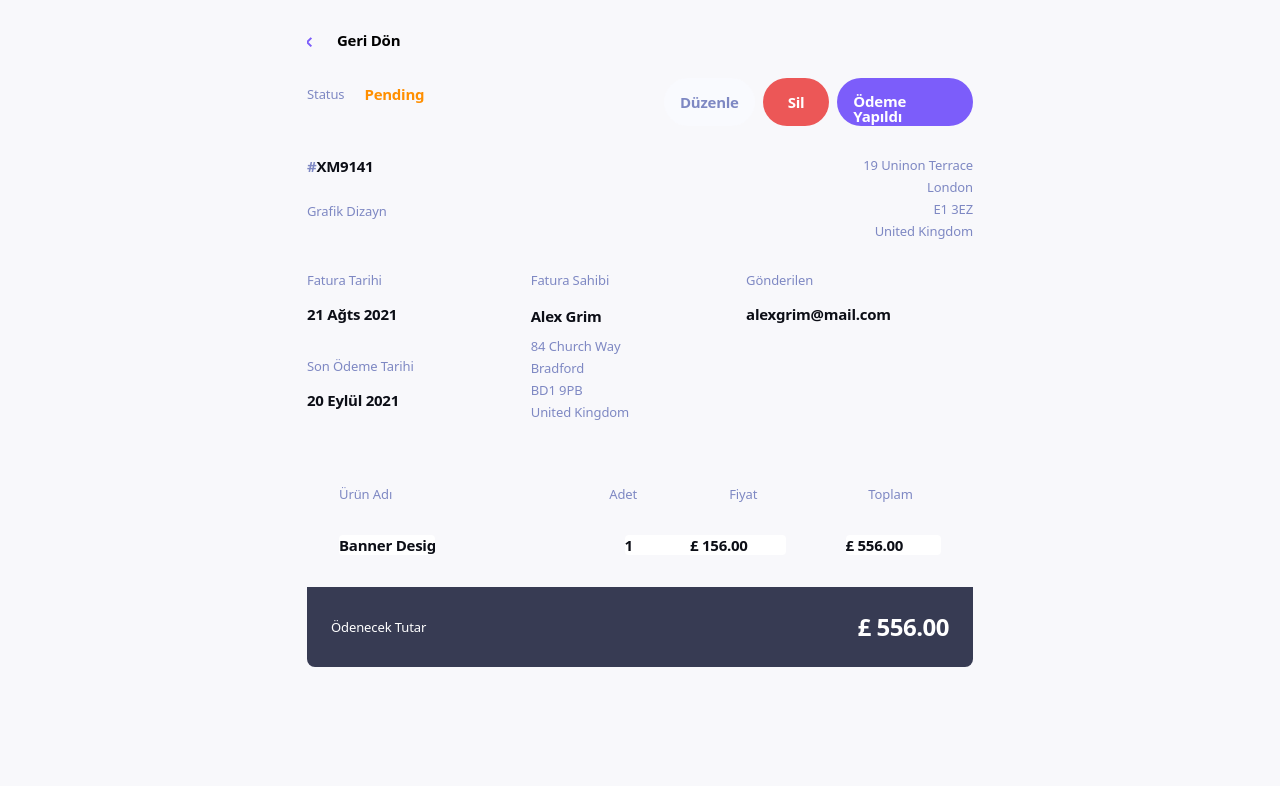
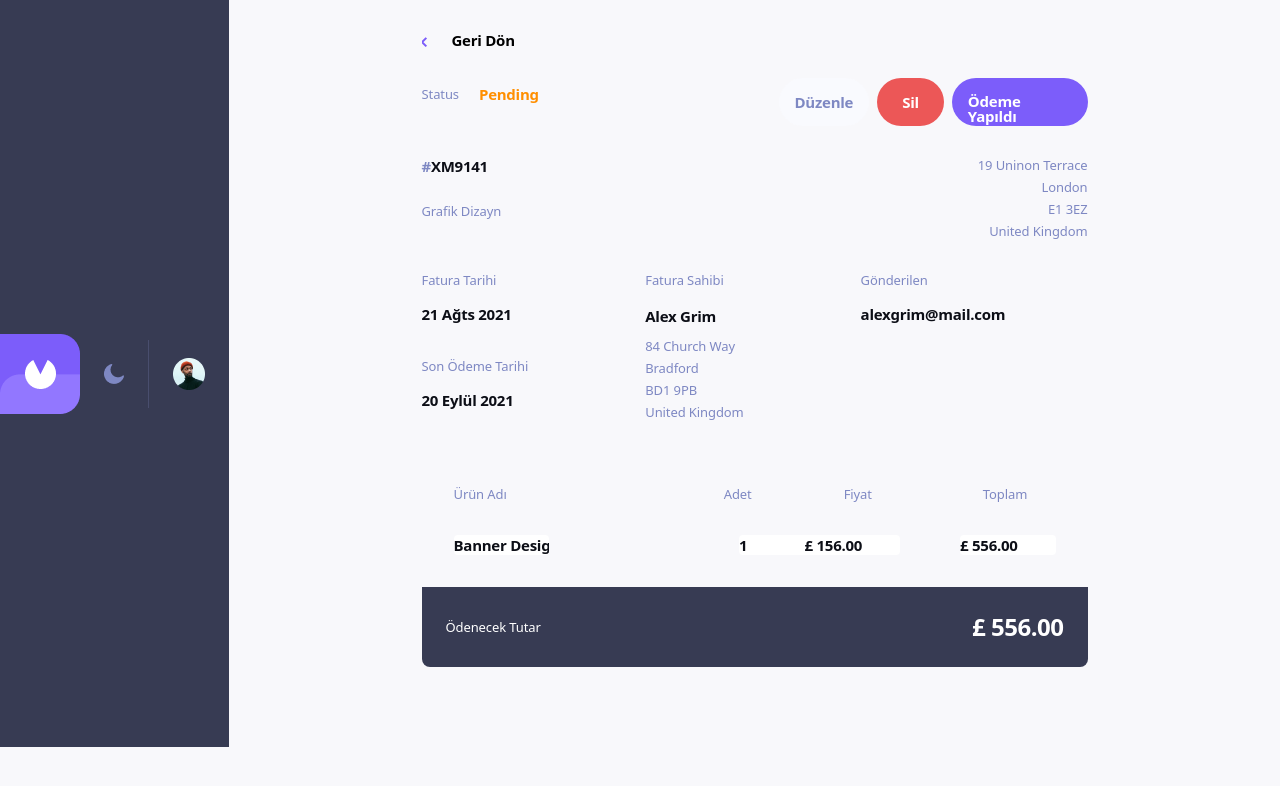
Before and after one commit to beratdimen/invoice-app, a Next.js app: page /RT3080 in a window 1280 px wide. Shown: the top 786 px of the page. Built offline with nearby package versions, Linux system fonts and the light colour scheme.

Commit message:
details css fix

```diff
--- a/app/[id]/page.jsx
+++ b/app/[id]/page.jsx
@@ -1,10 +1,14 @@
 import Details from "@/components/details";
+import Header from "@/components/header/page";
 
 export default function DetailsPage(){
 
   return (
     <>
-      <Details />
+      <div style={{display: "flex"}} className="detailsPage">
+        <Header />
+        <Details />
+      </div>
     </>
   )
 }
--- a/components/details/style.css
+++ b/components/details/style.css
@@ -351,4 +351,8 @@ button:last-child {
   .detailsButtons button:last-child:hover {
     background-color: rgba(146, 119, 255, 1);
   }
+
+  .cart {
+    margin-bottom: 0;
+  }
 }
--- a/components/header/header.css
+++ b/components/header/header.css
@@ -33,6 +33,7 @@
     .darkMode {
       padding: 24px;
       border-bottom: 1px solid #494E6E;
+      border-right: 0;
     }
 
     .profilePicture {
```
